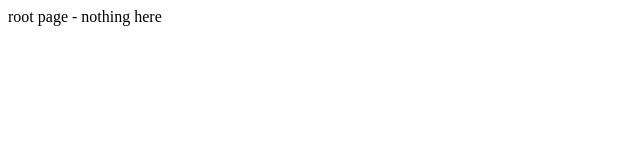
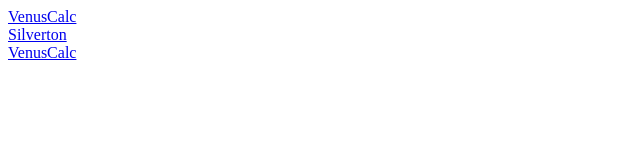
Before and after one commit to kevinwhitley/racer, a website: page index.html in a window 1280 px wide. Shown: the whole page, without its empty margins (0-640 px from the left). Drawn offline with Linux system fonts and the light colour scheme.

Commit message:
nice index

```diff
--- a/index.html
+++ b/index.html
@@ -3,6 +3,14 @@
 <title>test page</title>
 </head>
 <body>
-root page - nothing here
+<div>
+<a href="games/venuscalc.html">VenusCalc</a>
+</div>
+<div>
+<a href="games/silverton.html">Silverton</a>
+</div>
+<div>
+<a href="racer/index.html">VenusCalc</a>
+</div>
 </body>
 </html>
```
